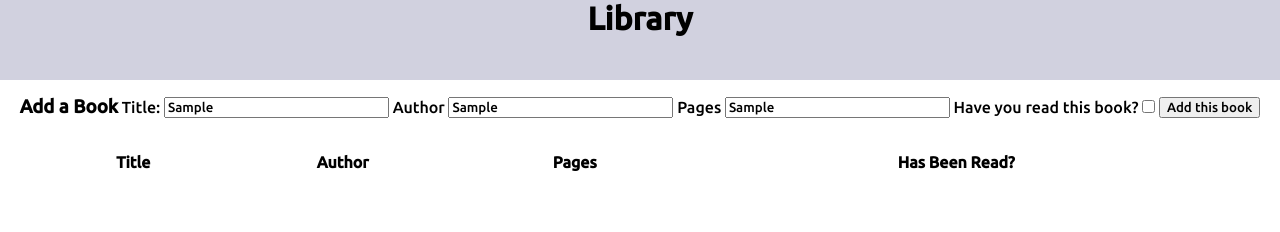
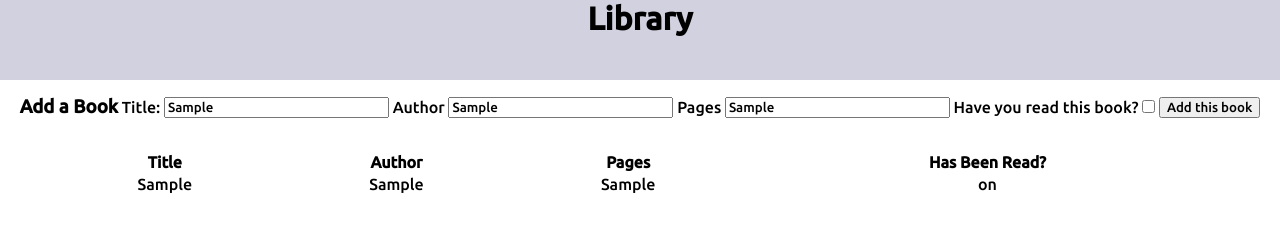
Before and after one commit to jflanagan55/library, a plain HTML site: page index.html in a window 1280 px wide. Both pictures are taken after typing "Sample", "Sample", "Sample" into the empty fields and a click on the button "Add this book". Drawn offline with Linux system fonts and the light colour scheme.

Commit message:
pusing because i need to restart my computer

```diff
--- a/index.html
+++ b/index.html
@@ -35,11 +35,14 @@
         <div class="displayBody">
             <table>
                 <thead>
-                    <th>Title</th>
-                    <th>Author</th>
-                    <th>Pages</th>
-                    <th>Has Been Read?</th>
+                    <tr>
+                        <th>Title</th>
+                        <th>Author</th>
+                        <th>Pages</th>
+                        <th>Has Been Read?</th>
+                    </tr>
                 </thead>
+                <tbody class="libData"></tbody>
             </table>
         </div>
     </main>
--- a/index.js
+++ b/index.js
@@ -1,25 +1,55 @@
-let myLibrary = [];
+
 const displayBody = document.querySelector('.displayBody')
 
+let table = document.querySelector('table')
+const myLibrary = [];
+
 class Book{
-  constructor(title, author, pages){
+  constructor(title, author, pages, haveRead){
     this.title = title
     this.author = author
     this.pages = pages
+    this.haveRead = haveRead
   }
+
+
   addBookToLibrary(book) {
     if(!myLibrary.includes(book)){
       myLibrary.push(book)
     }
   }
 
-}
+  }
 
 
 
 
+    function addBookToDisplay(book){
+      let newRow = document.createElement('tr');
+      newRow.classList.add('tableRows')
+      let {title, author, pages, haveRead} = book;
+
+      let titleCell= document.createElement('td');
+      titleCell.innerText = title;
+      newRow.append(titleCell)
+
+      let authorCell= document.createElement('td');
+      authorCell.innerText = author;
+      newRow.append(authorCell)
+
+      let pagesCell= document.createElement('td');
+      pagesCell.innerText = pages;
+      newRow.append(pagesCell)
+
+      let haveReadCell= document.createElement('td');
+      haveReadCell.innerText = haveRead;
+      newRow.append(haveReadCell)
+
+      let libData = document.querySelector('.libData');
+      libData.append(newRow)
 
 
+    }
 
 
 
@@ -30,5 +60,8 @@ submitBtn.addEventListener('click', ()=>{
   let titleInfo = document.querySelector("#title").value
   let authorInfo = document.querySelector("#author").value
   let pagesInfo = document.querySelector("#pages").value
-  let book = new Book(titleInfo, authorInfo, pagesInfo)
+  let haveReadInfo = document.querySelector('#haveRead').value
+  let book = new Book(titleInfo, authorInfo, pagesInfo, haveReadInfo)
+  book.addBookToLibrary(book)
+  addBookToDisplay(book)
 })
--- a/styles.css
+++ b/styles.css
@@ -17,18 +17,12 @@ form{
     justify-content: space-evenly;
     padding:1rem;
 }
-.modalCont{
-    display: none;
-    position:fixed;
-    top:50%;
-    left:50%;
-    transform: translate(-50%,-50%);
-    border: 2px solid black;
-    padding: 2rem;
-    border-radius: 1rem;
-}
+
 table {
     width:100%;
     padding: 1rem 3rem;
 
 }
+.tableRows{
+    text-align: center;
+}
```
